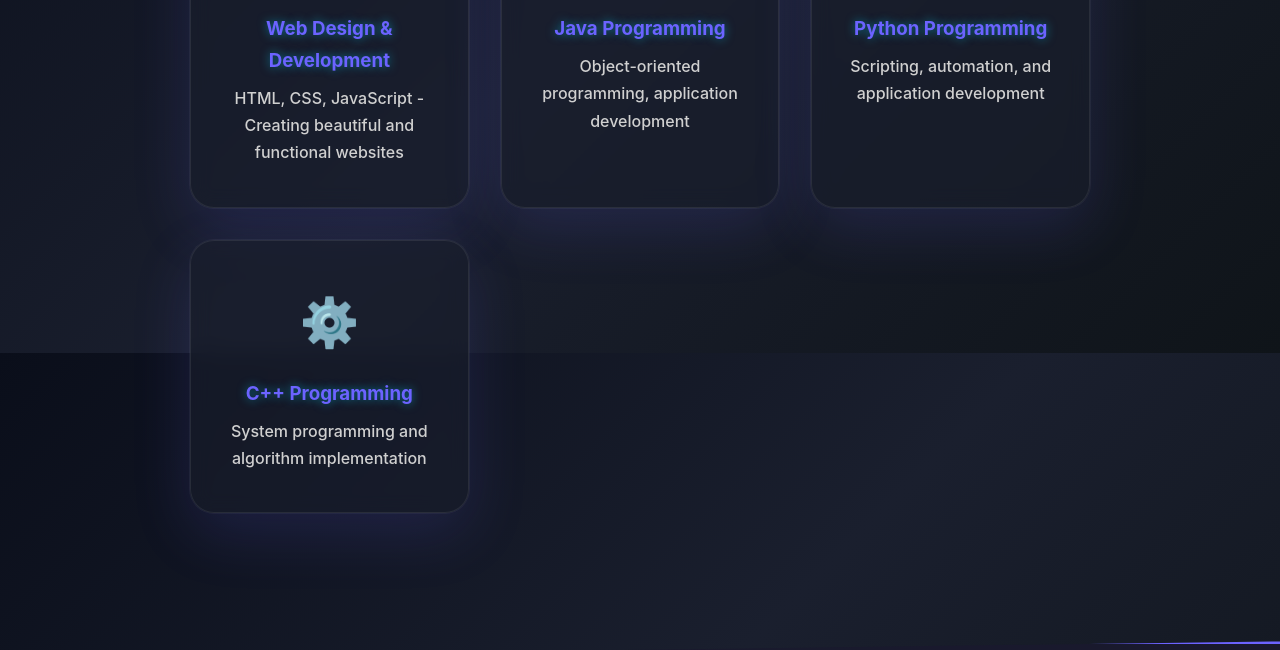
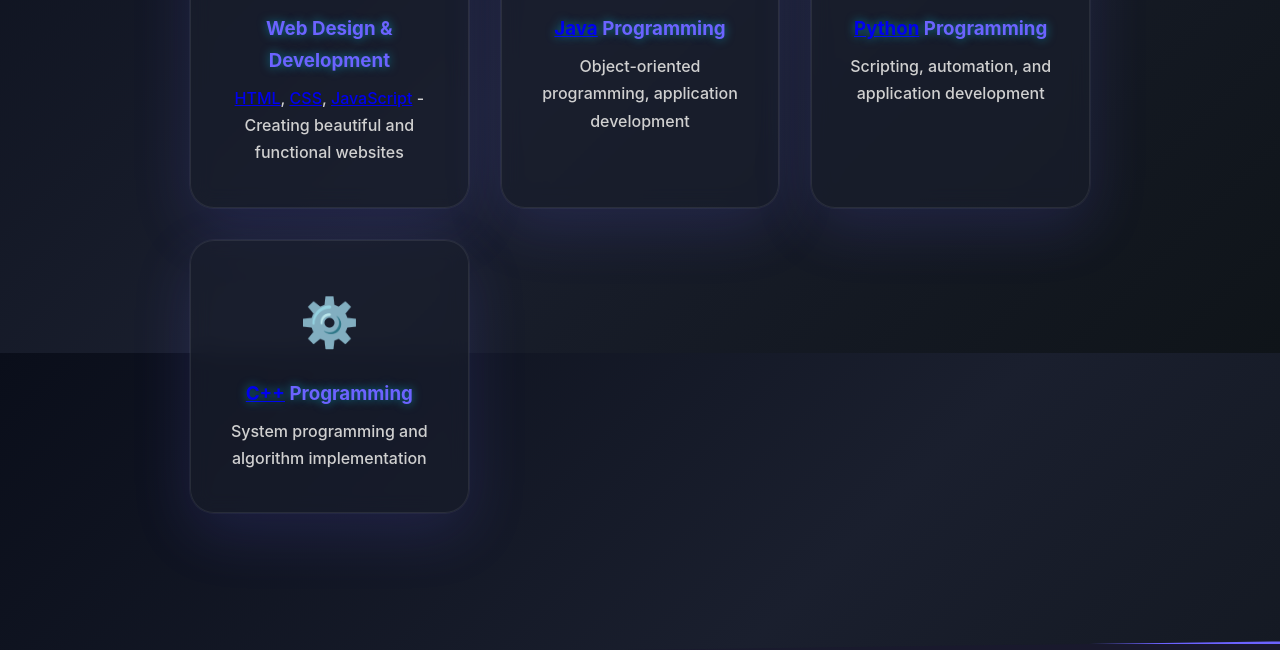
Before and after one commit to 00HIVE00/renalyn, a plain HTML site: page skills.html in a window 1280 px wide. Shown: the part 447-1097 px from the top of the page. Drawn offline with Linux system fonts and the light colour scheme.

Commit message:
Add links to official documentation in skills section
Updated skill descriptions to include links to official documentation.

```diff
--- a/skills.html
+++ b/skills.html
@@ -65,24 +65,29 @@
                 <article class="skill-card">
                     <div class="skill-icon">🌐</div>
                     <h3>Web Design & Development</h3>
-                    <p>HTML, CSS, JavaScript - Creating beautiful and functional websites</p>
+                    <p>
+                        <a href="https://developer.mozilla.org/en-US/docs/Web/HTML" target="_blank" rel="noopener noreferrer" title="HTML documentation (MDN)">HTML</a>,
+                        <a href="https://developer.mozilla.org/en-US/docs/Web/CSS" target="_blank" rel="noopener noreferrer" title="CSS documentation (MDN)">CSS</a>,
+                        <a href="https://developer.mozilla.org/en-US/docs/Web/JavaScript" target="_blank" rel="noopener noreferrer" title="JavaScript documentation (MDN)">JavaScript</a> -
+                        Creating beautiful and functional websites
+                    </p>
                 </article>
 
                 <article class="skill-card">
                     <div class="skill-icon">☕</div>
-                    <h3>Java Programming</h3>
+                    <h3><a href="https://docs.oracle.com/en/java/" target="_blank" rel="noopener noreferrer" title="Official Java documentation (Oracle)">Java</a> Programming</h3>
                     <p>Object-oriented programming, application development</p>
                 </article>
 
                 <article class="skill-card">
                     <div class="skill-icon">🐍</div>
-                    <h3>Python Programming</h3>
+                    <h3><a href="https://www.python.org/doc/" target="_blank" rel="noopener noreferrer" title="Official Python documentation">Python</a> Programming</h3>
                     <p>Scripting, automation, and application development</p>
                 </article>
 
                 <article class="skill-card">
                     <div class="skill-icon">⚙️</div>
-                    <h3>C++ Programming</h3>
+                    <h3><a href="https://en.cppreference.com/w/" target="_blank" rel="noopener noreferrer" title="C++ reference (cppreference.com)">C++</a> Programming</h3>
                     <p>System programming and algorithm implementation</p>
                 </article>
             </div>
```
